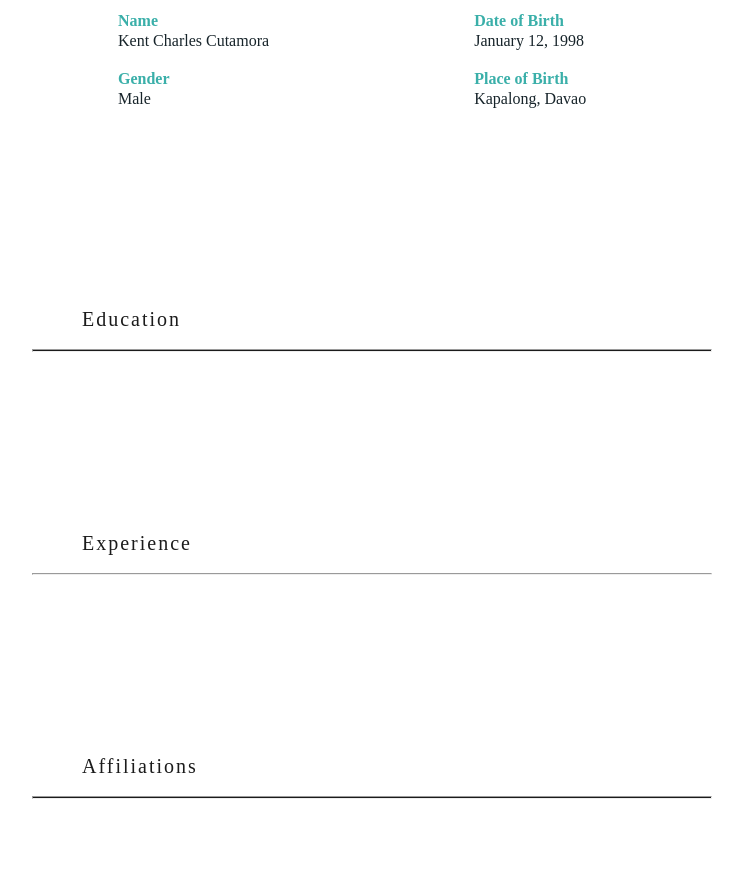
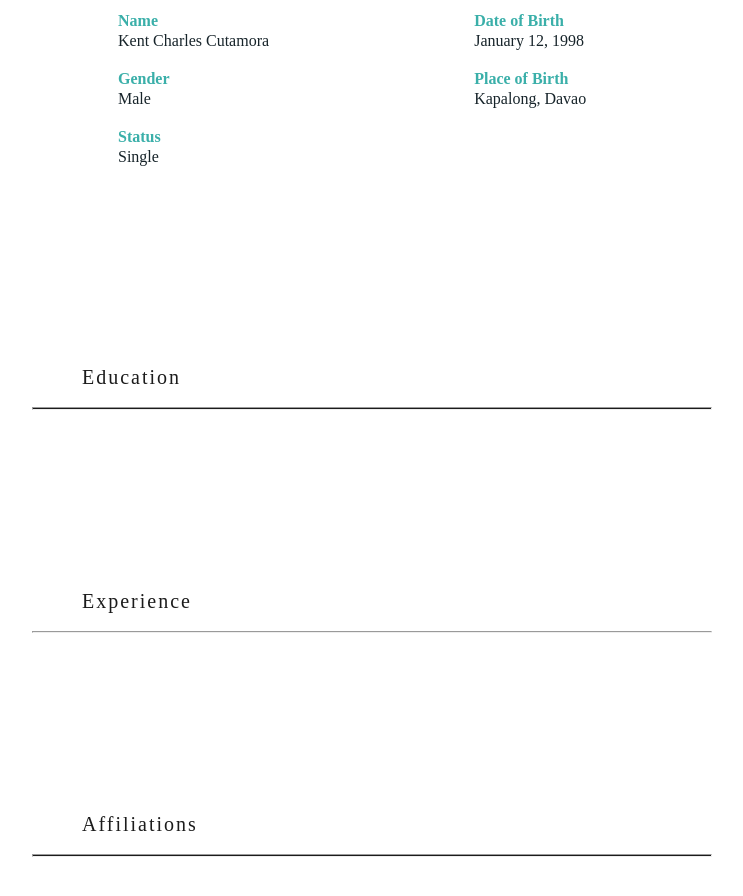
Before and after one commit to KentCharles/CUTAMORA_KentCharles_PersonalWebsite, a plain HTML site: page Kent Charles.html in a window 1280 px wide. Shown: the part 1220-2116 px from the top of the page, without its empty margins (268-1011 px from the left). Drawn offline with Linux system fonts and the light colour scheme.

Commit message:
added Status

```diff
--- a/Kent Charles.html
+++ b/Kent Charles.html
@@ -57,6 +57,14 @@
 					<td>Male<br><br></td>
 					<td>Kapalong, Davao<br><br></td>
 					</tr>
+
+					<tr>
+					<th>Status</th>
+					</tr>
+
+					<tr>
+					<td>Single<br><br></td>
+					</tr>
 				</table>
 
 				<br> <br> <br> <br> <br><br> <br> <br> <br> <br>
```
